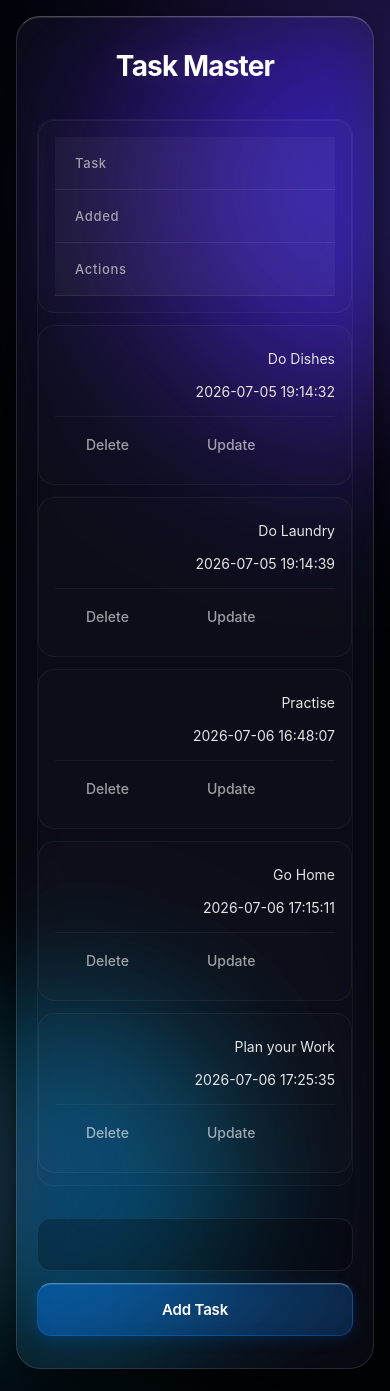
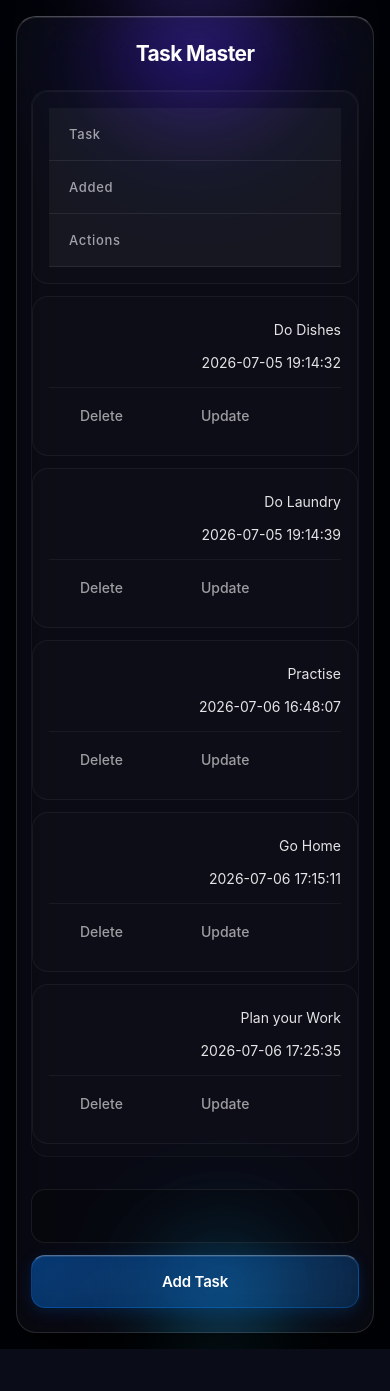
Before and after one commit to alialipour85/task-master-ali, a Flask app: page / in a window 390 px wide; the page is wider, and only the part inside the window is pictured. After the commit the page ends 1349 px from the top of that part, so only its background shows below. Run offline with Flask 3, Linux system fonts and the light colour scheme; data comes from the database, SQL or seed files in the repository.

Commit message:
Liquid Glass Commit Mobile Final

```diff
--- a/static/css/main.css
+++ b/static/css/main.css
@@ -1,4 +1,5 @@
 /* ===== 🌌 Reset & Base ===== */
+
 * {
     margin: 0;
     padding: 0;
@@ -6,10 +7,17 @@
     font-family: -apple-system, BlinkMacSystemFont, "Segoe UI", Roboto, Helvetica, Arial, sans-serif;
 }
 
+html {
+    width: 100%;
+    overflow-x: hidden;
+}
+
 /* ===== 🧊 Apple Liquid Glass Background ===== */
+
 body {
     background: #000207; /* مشکی عمیق و خالص اپل */
     min-height: 100vh;
+    width: 100%;
     display: flex;
     justify-content: center;
     align-items: center;
@@ -29,6 +37,7 @@ body::before, body::after {
     mix-blend-mode: screen;
     opacity: 0.45;
     z-index: 0;
+    pointer-events: none;
 }
 
 /* مایع نئونی اول (آبی-بنفش) */
@@ -48,6 +57,7 @@ body::after {
 }
 
 /* ===== 📱 Main Liquid Container ===== */
+
 .content {
     width: 100%;
     max-width: 850px;
@@ -74,6 +84,7 @@ body::after {
 }
 
 /* ===== 🔤 Title ===== */
+
 h1 {
     text-align: center;
     margin-bottom: 36px;
@@ -85,6 +96,7 @@ h1 {
 }
 
 /* ===== 📊 Table ===== */
+
 table {
     width: 100%;
     border-spacing: 0;
@@ -126,6 +138,7 @@ tr:hover {
 }
 
 /* ===== 🔗 Pure Text Action Buttons (Update / Delete) ===== */
+
 td a {
     text-decoration: none;
     font-weight: 500;
@@ -171,6 +184,7 @@ td a:active {
 }
 
 /* ===== 📋 Form & Inputs ===== */
+
 form {
     display: flex;
     gap: 12px;
@@ -179,6 +193,7 @@ form {
 
 input[type="text"] {
     flex: 1;
+    min-width: 0; /* جلوگیری از سرریز فلکس در موبایل */
     padding: 16px 20px;
     border-radius: 14px;
     border: 1px solid rgba(255, 255, 255, 0.08);
@@ -196,6 +211,7 @@ input[type="text"]:focus {
 }
 
 /* ===== ⚡ Apple Liquid Glass Add Button ===== */
+
 input[type="submit"] {
     padding: 16px 32px;
     border-radius: 14px;
@@ -236,23 +252,42 @@ input[type="submit"]:active {
 }
 
 /* ===== 📱 Responsive Mobile Cards (No Scroll) ===== */
+
 @media (max-width: 650px) {
     body {
         padding: 16px;
+        align-items: flex-start;
+    }
+
+    /* دایره‌های نئونی رو کوچیک‌تر می‌کنیم که باعث اسکرول افقی نشن */
+    body::before, body::after {
+        width: 260px;
+        height: 260px;
+        filter: blur(50px);
+        opacity: 0.35;
     }
 
     .content {
-        padding: 32px 20px;
+        width: 100%;
+        padding: 28px 18px;
         border-radius: 24px;
     }
 
     h1 {
-        font-size: 28px;
+        font-size: 24px;
+        margin-bottom: 24px;
+        word-break: break-word;
     }
 
     form {
         flex-direction: column;
         gap: 12px;
+        margin-top: 24px;
+    }
+
+    input[type="text"] {
+        width: 100%;
+        font-size: 16px; /* جلوگیری از زوم خودکار سافاری روی فوکوس اینپوت */
     }
 
     input[type="submit"] {
@@ -261,6 +296,7 @@ input[type="submit"]:active {
 
     table, thead, tbody, th, td, tr {
         display: block;
+        width: 100%;
     }
 
     thead tr {
@@ -284,12 +320,14 @@ input[type="submit"]:active {
         display: flex;
         justify-content: space-between;
         align-items: center;
+        gap: 12px;
     }
 
     td::before {
         content: attr(data-label);
         font-weight: 500;
         color: #71717a;
+        flex-shrink: 0;
     }
 
     td:last-child {
@@ -301,7 +339,26 @@ input[type="submit"]:active {
     }
 }
 
+/* موبایل‌های خیلی کوچیک (کمتر از ۴۰۰px) */
+@media (max-width: 400px) {
+    .content {
+        padding: 24px 14px;
+        border-radius: 20px;
+    }
+
+    h1 {
+        font-size: 21px;
+    }
+
+    body::before, body::after {
+        width: 180px;
+        height: 180px;
+        filter: blur(40px);
+    }
+}
+
 /* ===== 🎭 Animations ===== */
+
 @keyframes containerIntro {
     from { opacity: 0; transform: scale(0.96); filter: blur(10px); }
     to { opacity: 1; transform: scale(1); filter: blur(0); }
```
